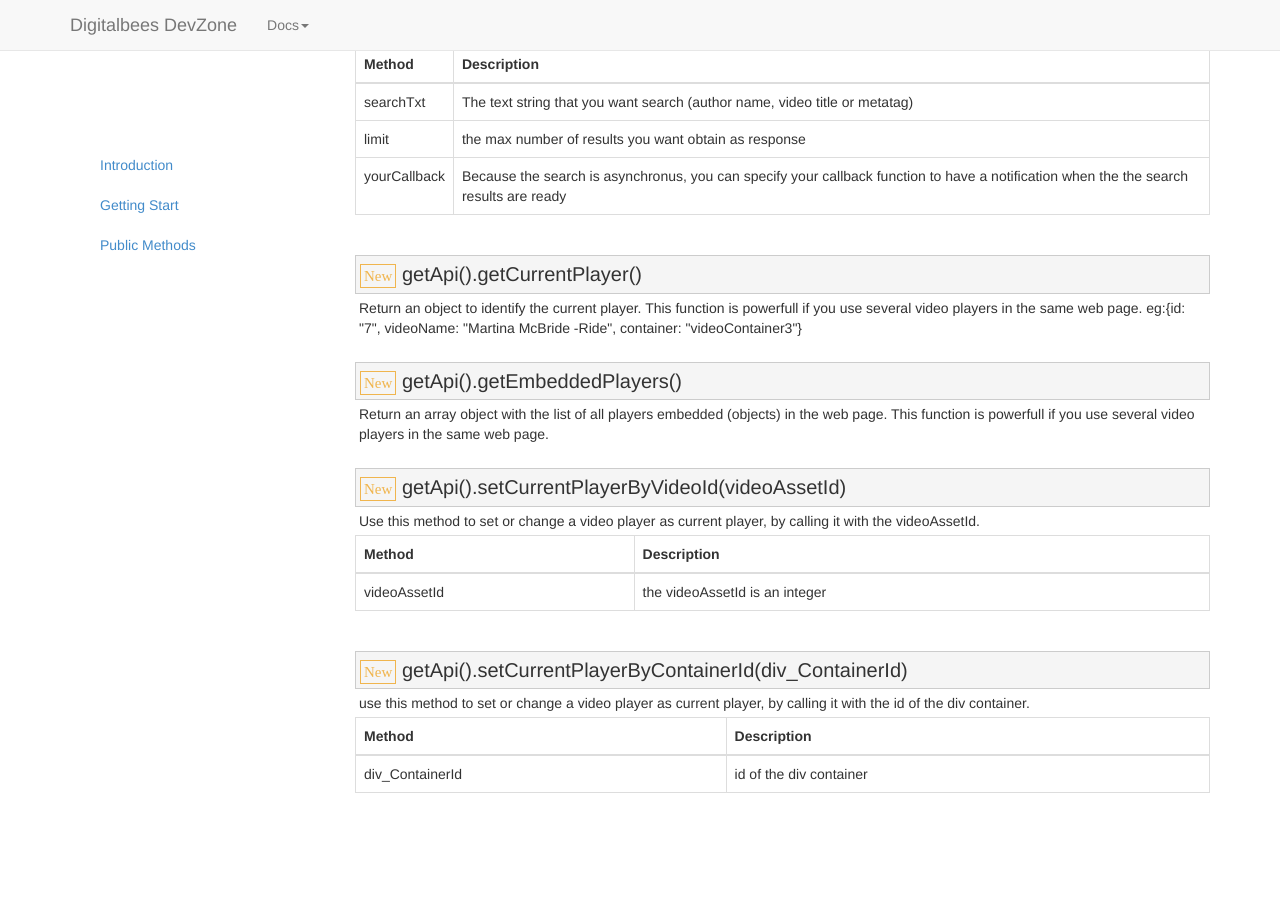
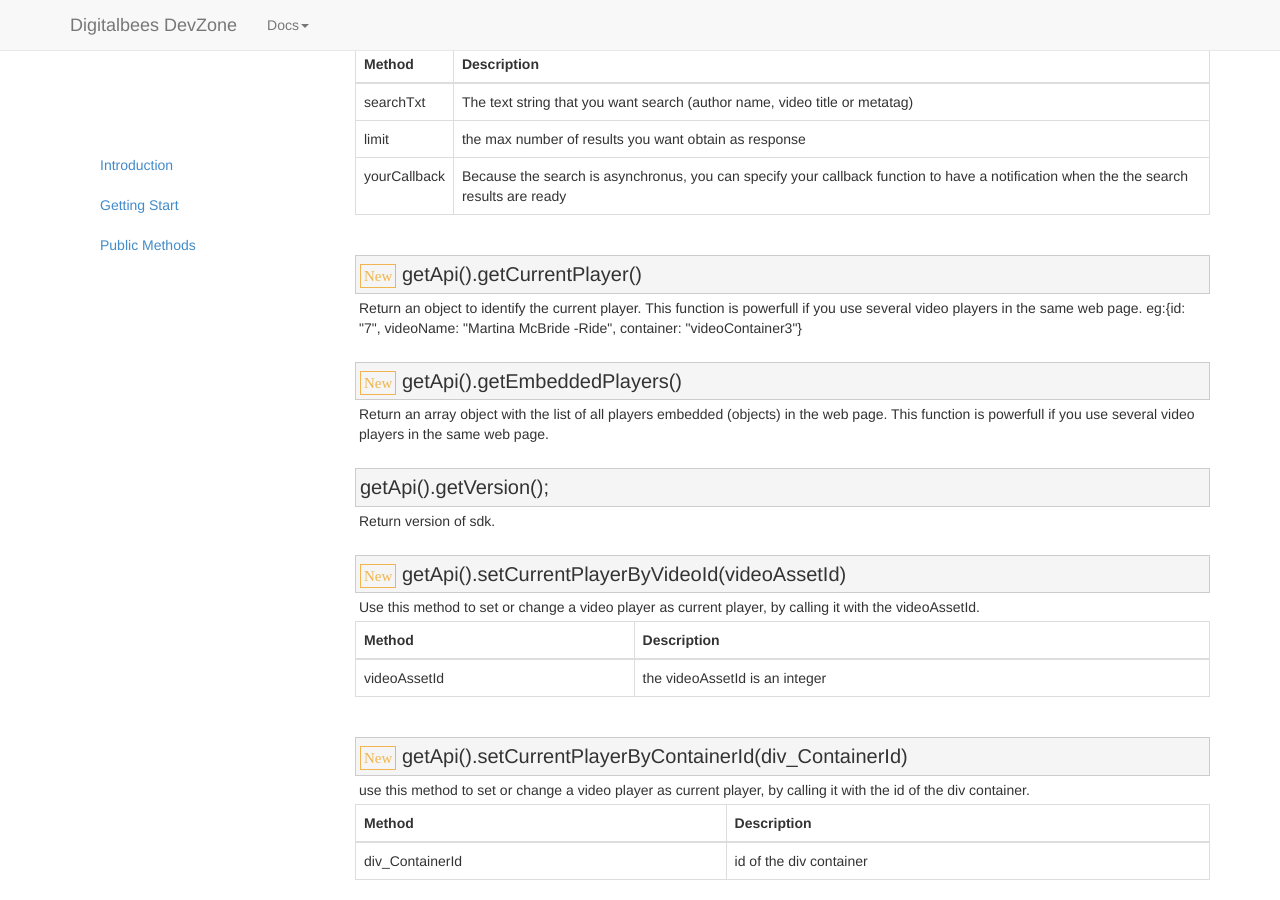
Before and after one commit to DigitalBees/digitalbees.github.io, a Jekyll site: the page built from client-server.html, in a window 1280 px wide and 900 px high, scrolled down 2541 px. Built offline with Jekyll 4.4.1, drawn with Linux system fonts in a browser that asks for light colours; before the commit the page ends 3354 px from its top, so only the background shows below that.

Commit message:
Add getVersion

```diff
--- a/client-server.html
+++ b/client-server.html
@@ -252,6 +252,15 @@ title: Api Docs
         </div>
     </div>
 
+    <div class="method-box" data-method="getVersion">
+        <div class="row title-of-method">
+            getApi().getVersion();
+        </div>
+        <div class="row description-of-method">
+            Return version of sdk.
+        </div>
+    </div>
+
     <div class="method-box" data-method="setCurrentPlayerByVideoId">
         <div class="row title-of-method">
             <span class="new">New</span> getApi().setCurrentPlayerByVideoId(videoAssetId)
```
